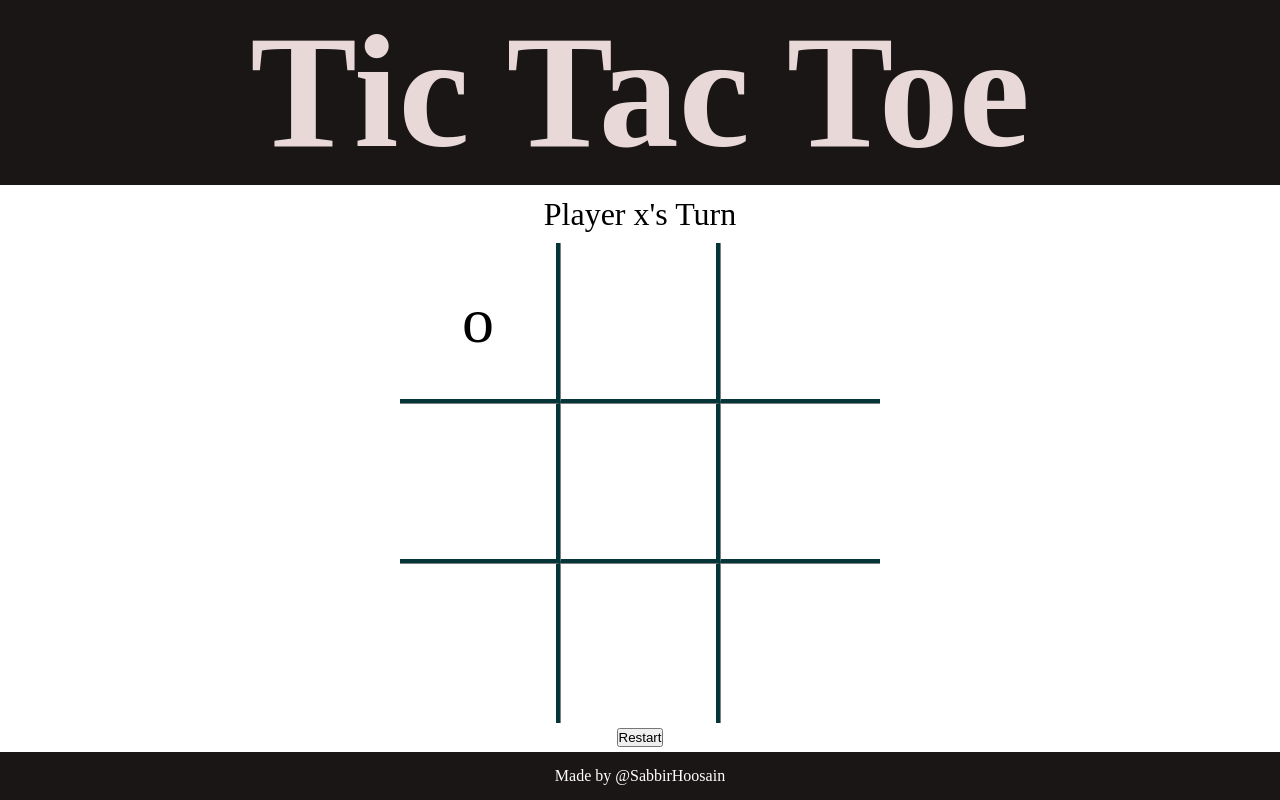
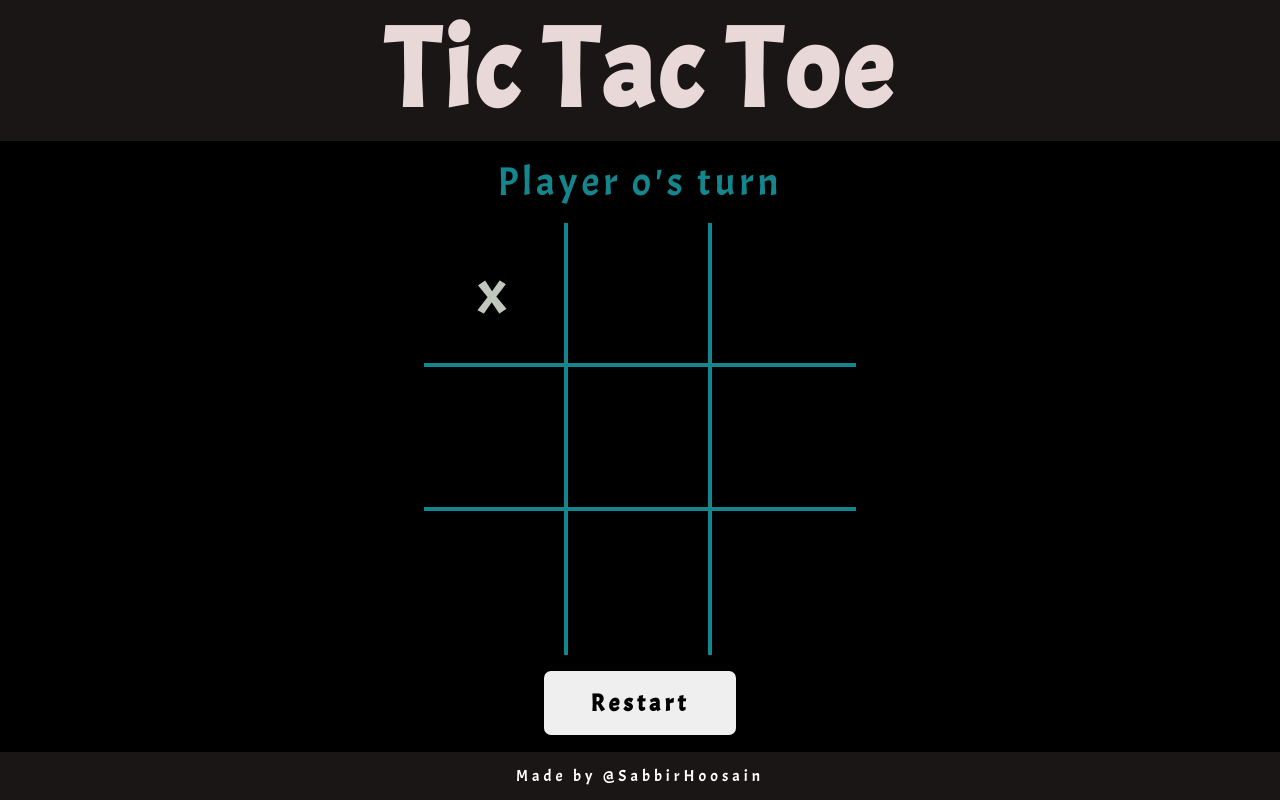
Before and after one commit to sabbir292/Odin-Project-Backend, a plain HTML site: page project-Tic-Tac-Toe/index.html in a window 1280 px wide. Both pictures are taken after a click on the element 480 px from the left and 323 px from the top of the page. Drawn offline with Linux system fonts and the light colour scheme; a web font is replaced by a local one.

Commit message:
finished

```diff
--- a/project-Tic-Tac-Toe/app.css
+++ b/project-Tic-Tac-Toe/app.css
@@ -1,5 +1,7 @@
+@import url('https://fonts.googleapis.com/css2?family=Acme&family=Inter:wght@300;400;500;600;700;800&family=Karla:wght@300;400;500;600;700;800&family=Poor+Story&family=Poppins:wght@300;400;500;600;700&family=Ubuntu:wght@300;400;500;700&display=swap');
+
 :root{
-    --border-color: rgb(4, 53, 56);
+    --border-color: rgb(19, 135, 141);
 }
 
 *{
@@ -9,12 +11,17 @@
     box-sizing: border-box;
 }
 
+body{
+    font-family: 'Acme', sans-serif;
+    letter-spacing: 4px;
+}
 .main{
     display: flex;
     flex-direction: column;
     align-items: center;
     justify-content: space-between;
     height: 100vh;
+    background-color: black;
 }
 .title,.footer{
     background-color: rgb(26, 22, 22);
@@ -25,7 +32,7 @@
 }
 .title{
     color: rgb(233, 216, 216);
-    font-size: 10rem;
+    font-size: 7rem;
 }
 .footer{
     height: 3rem;
@@ -36,7 +43,8 @@
     align-items: center;
     justify-content: center;
     height: 3rem;
-    font-size: 2rem;
+    font-size: 2.5rem;
+    color:  rgb(19, 135, 141);
 }
 .board{
     display: grid;
@@ -48,9 +56,9 @@
     align-items: center;
     justify-content: center;
     font-size: 4rem;
-    border: 1px solid grey;
-    height: 10rem;
-    width: 10rem;
+    color: rgb(193, 199, 188);
+    height: 9rem;
+    width: 9rem;
 }
 
 .board0{
@@ -96,3 +104,17 @@
     border-bottom: transparent;
 
 }
+
+
+.reset{
+    height: 4rem;
+    width: 12rem;
+    font-size: 1.5rem;
+    font-weight: 700;
+    border-radius: 7px;
+    font-family: 'Acme', sans-serif;
+    letter-spacing: 4px;
+    border: none;
+    outline: none;
+    cursor: pointer;
+}
--- a/project-Tic-Tac-Toe/app.js
+++ b/project-Tic-Tac-Toe/app.js
@@ -1,139 +1,110 @@
 const GameBoard = (()=>{
-    const gameboard = ['','','','','','','','','']
-    // console.log(document)
+    const gamebord = ["","","","","","","","","",]
+
     const board = document.querySelector('.board')
-    const reset = document.querySelector('.reset')
-
-        const boards = gameboard.map((item,index)=>{
-            return `<div class='cells board${index}' data-id='${index}'>${item}</div>`
-        })
-        const newBoards = boards.join('')
-        board.innerHTML = newBoards
-
+    console.log(board)
+    const cell = gamebord.map((item,index)=>{
+        return `<div class= 'cells board${index}' data-id = ${index}>${item}</div>`
+    })
+    const newBoard = cell.join('')
+    board.innerHTML = newBoard
     const cells = document.querySelectorAll('.cells')
-    reset.addEventListener('click',()=>{
-        console.log('playing')
-    })
-    return {cells,gameboard,}
-
+    return {cells,gamebord}
 })();
 
 
-const Players = ()=>{
-   const playerX = 'x'
-   const playerO = 'o'
-   return {playerO,playerX}
+const Player = ()=>{
+    const playerX = 'x'
+    const playerO = 'o'
+
+    let activeplayer = playerX
+    const switchPlayerTurn = ()=>{
+        activeplayer = activeplayer === playerX? playerO : playerX
+    }
+    const getActivePlayer = ()=> activeplayer
+    console.log(getActivePlayer())
+    return {playerO,playerX,getActivePlayer,activeplayer,switchPlayerTurn}
 }
-Players()
 
+const getWinner = (gamebord)=>{
+    const array = [
+        [gamebord[0],gamebord[1], gamebord[2]],
+        [gamebord[3],gamebord[4], gamebord[5]],
+        [gamebord[6],gamebord[7], gamebord[8]],
 
-const getWinner =(gameboard)=>{
-    const winingFormula = [
-        [gameboard[0],gameboard[1],gameboard[2]],
-        [gameboard[3],gameboard[4],gameboard[5]],
-        [gameboard[6],gameboard[7],gameboard[8]],
+        [gamebord[0],gamebord[3], gamebord[6]],
+        [gamebord[1],gamebord[4], gamebord[7]],
+        [gamebord[2],gamebord[5], gamebord[8]],
 
-        [gameboard[0],gameboard[3],gameboard[6]],
-        [gameboard[1],gameboard[4],gameboard[7]],
-        [gameboard[2],gameboard[5],gameboard[8]],
+        [gamebord[0],gamebord[4], gamebord[8]],
+        [gamebord[2],gamebord[4], gamebord[6]],
+    ]
+    for (let i = 0; i<array.length; i++){
+        const [a,b,c]= array[i]
 
-        [gameboard[0],gameboard[4],gameboard[8]],
-        [gameboard[2],gameboard[4],gameboard[6]],
-    ]
-
-    for (i=0; i<winingFormula.length; i++){
-        const [a,b,c]= winingFormula[i]
-        if( a && a === b && b === c){
-            return `the winner is ${a}`
-        }else if(gameboard.every(cell=> cell!=="") && a!==b && b!==c){
-            return `It's a Tie`
+        if(a && a===b && b===c){
+            return `The winner is ${a}`
+            // console.log(`The winner is ${a}`)
         }
     }
 
+    if(gamebord.every(cell=> cell!=='')){
+        // console.log(`It's a tie`)
+        return `It's a Tie`
+    }
 }
 
-const setActivePlayer = (currentPlayer) => {
-    const { playerO, playerX } = Players();
-    let activePlayer = currentPlayer;
+const playGame =(()=>{
+    const {cells,gamebord}= GameBoard
+    let {playerO,playerX,getActivePlayer,activeplayer,switchPlayerTurn}= Player()
+    // console.log({cells,gamebord,playerO,playerX})
 
-    if (activePlayer === playerX) {
-        activePlayer = playerO;
-    } else if (activePlayer === playerO) {
-        activePlayer = playerX;
-    }
-    // console.log(activePlayer)
-    return { activePlayer };
+    const messages = document.querySelector('.messages')
 
-};
+    const addMarker = (e)=>{
+       const value = e.target.textContent
+       const index = e.target.dataset.id
+    //    console.log({value,index})
 
-// const setActivePlayer = ()=>{
-//     const {playerO,playerX}= Players()
-//     let activePlayer = playerX
-//         if(activePlayer === playerX) activePlayer = playerX
-//         else if(activePlayer === playerO) activePlayer = playerO
-//     return {activePlayer}
-// }
+       if(!value && !getWinner(gamebord)){
+        gamebord.splice(index,1,getActivePlayer())
+        e.target.textContent = getActivePlayer()
+        activeplayer = playerX
+        switchPlayerTurn()
+       }
+       else if(!value && !getWinner(gamebord)){
+        gamebord.splice(index,1,getActivePlayer())
+        e.target.textContent = getActivePlayer()
+        activeplayer = playerO
+        switchPlayerTurn()
+       }
+
+    //    getWinner(gamebord)
 
 
+       if(getWinner(gamebord)){
+            messages.textContent = getWinner(gamebord)
+       }else{
+        messages.textContent = `Player ${getActivePlayer()}'s turn`
+       }
+    //    Player()
+    }
 
-const PlayGame = ()=>{
-    const {playerO,playerX}= Players()
-    const {cells,gameboard} = GameBoard
-    let {activePlayer}= setActivePlayer(playerX)
+    const resetGame = () => {
+
+        GameBoard.gamebord.fill('')
+        GameBoard.cells.forEach(cell => {
+          cell.textContent = ''
+        })
+        messages.textContent = `Player ${Player().getActivePlayer()}'s turn`
+      }
+
+      const reset = document.querySelector('.reset')
+      reset.addEventListener('click', resetGame)
 
 
-    const addMarker = (e) => {
-    const index = e.target.dataset.id;
-    const value = e.target.textContent;
-     const messages = document.querySelector('.messages')
-
-    if (activePlayer === playerX && !value && !getWinner(gameboard)) {
-        gameboard.splice(index, 1, activePlayer);
-        e.target.innerText = activePlayer;
-        ({ activePlayer } = setActivePlayer(playerX));
-        // messages.textContent = `Player ${activePlayer}'s turn`
-    } else if (activePlayer === playerO && !value && !getWinner(gameboard)) {
-        gameboard.splice(index, 1, activePlayer);
-        e.target.innerText = activePlayer;
-        ({ activePlayer } = setActivePlayer(playerO));
-        // messages.textContent = `Player ${activePlayer}'s turn`
-        console.log(activePlayer)
-    }
-
-    getWinner(gameboard);
-
-    if(getWinner(gameboard)){
-        messages.textContent = getWinner(gameboard)
-    }else if(activePlayer){
-        messages.textContent = `Player ${activePlayer}'s Turn`
-    }
-    // showMessage();
-};
-//         const addMarker=(e)=>{
-//             const index = e.target.dataset.id
-//             const value = e.target.textContent
-
-//             if(activePlayer === playerX && !value && !getWinner(gameboard)){
-//                 gameboard.splice(index,1,activePlayer)
-//                 // console.log(playerX,gameboard)
-//                 e.target.innerText = activePlayer
-//                 activePlayer = playerO
-//                 setActivePlayer()
-//                 console.log(getWinner)
-//             }else if(activePlayer === playerO && !value && !getWinner(gameboard)){
-//                 gameboard.splice(index,1,activePlayer)
-//                 e.target.innerText = activePlayer
-//                 // console.log(playerO,gameboard)
-//                 activePlayer = playerX
-//                 setActivePlayer()
-//                 console.log(getWinner)
-//             }
-// getWinner(gameboard)
-// showMessage()
-//         }
-        cells.forEach(item=>{
-        item.addEventListener('click',addMarker)
+    cells.forEach(cell=>{
+        cell.addEventListener('click',addMarker)
     })
-}
-
-PlayGame()
+})();
+// playGame()
--- a/project-Tic-Tac-Toe/index.html
+++ b/project-Tic-Tac-Toe/index.html
@@ -13,7 +13,7 @@
         <header>
             <h1 class="title">Tic Tac Toe</h1>
         </header>
-        <div class="messages"></div>
+        <div class="messages">Player x's Turn</div>
         <div class="board"></div>
         <button class="reset">Restart</button>
         <footer class="footer">
```
